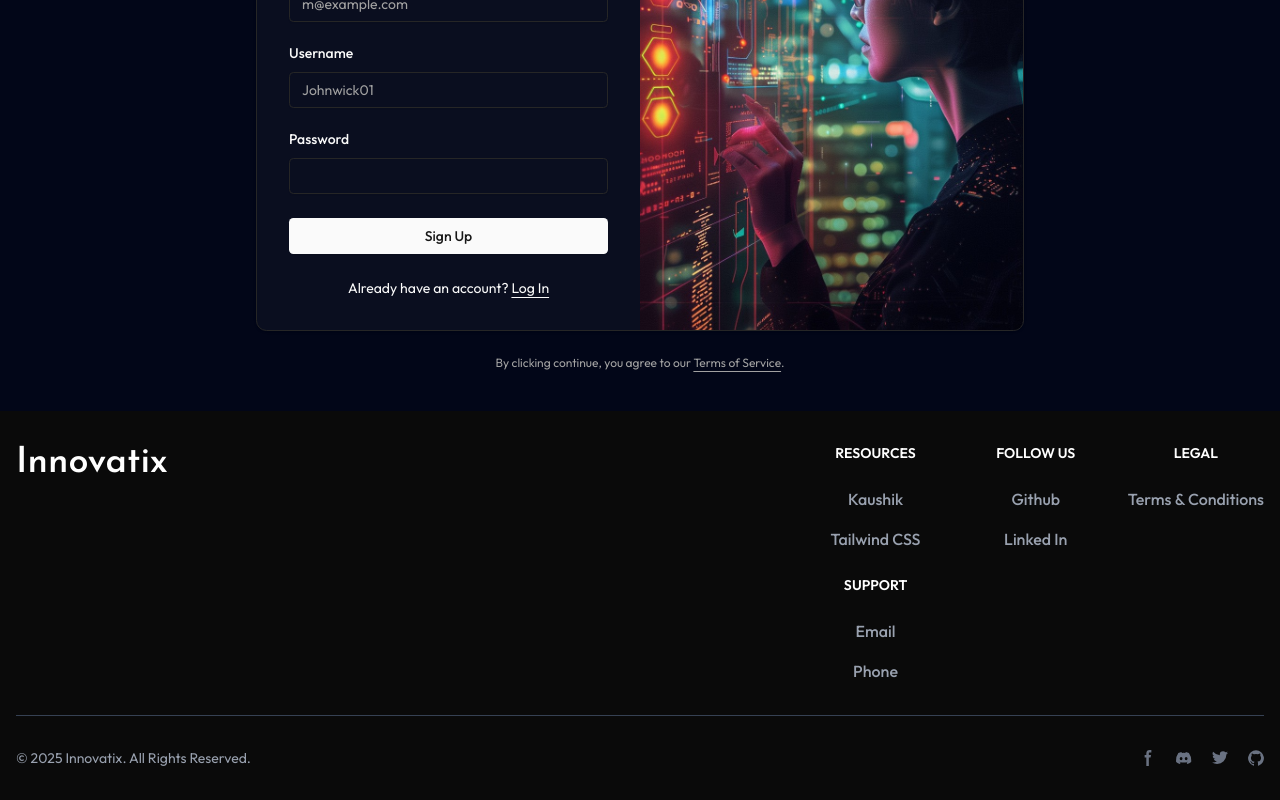
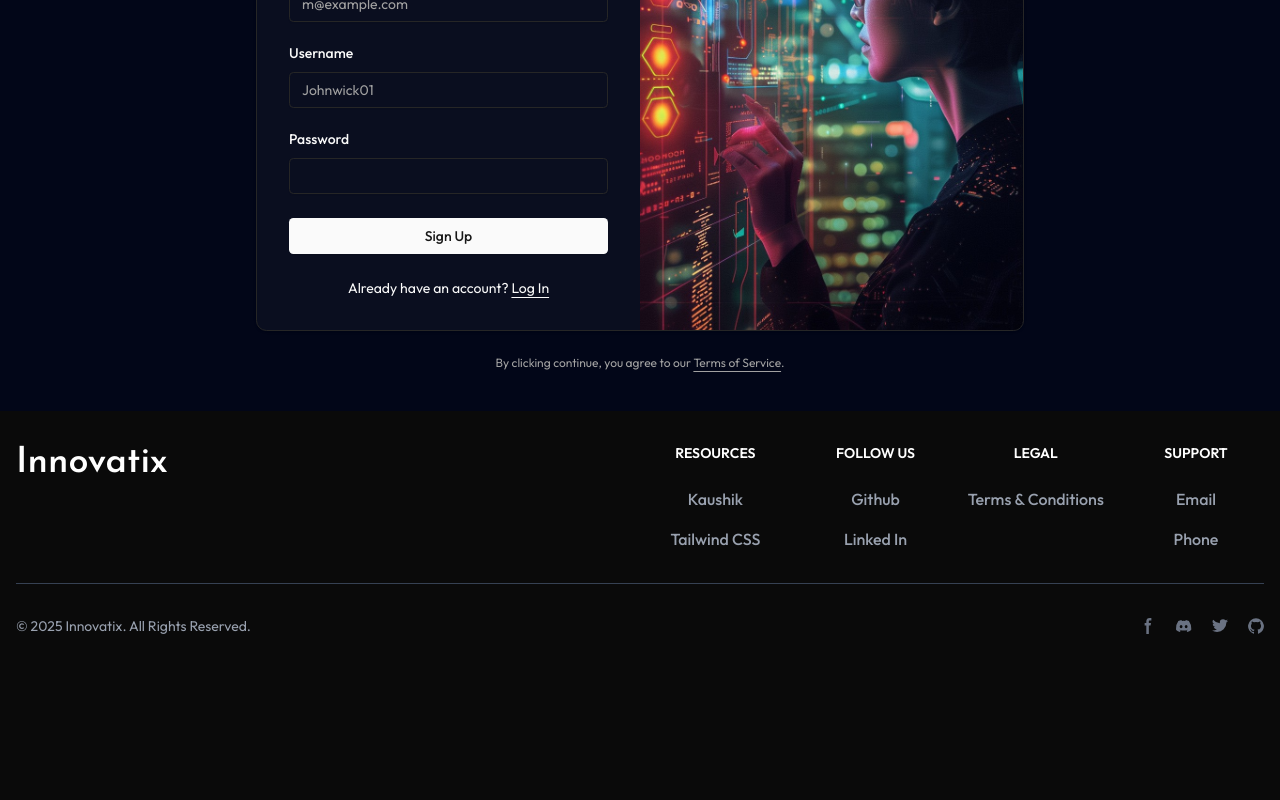
Before and after one commit to kaushiksarkaralt/innovatix, a React (Vite) app in the folder frontend/: page /signup in a window 1280 px wide. Shown: the part 421-1221 px from the top of the page. After the commit the page ends 1089 px from the top, so only its background shows below. Built offline with nearby package versions, Linux system fonts and the light colour scheme.

Commit message:
fix: update footer layout to include an additional column in the resources section

```diff
--- a/frontend/src/components/footer.tsx
+++ b/frontend/src/components/footer.tsx
@@ -13,7 +13,7 @@ const Footer = () => {
               </div>
             </a>
           </div>
-          <div className="grid grid-cols-2 gap-8 sm:gap-6 sm:grid-cols-3 text-center">
+          <div className="grid grid-cols-2 gap-8 sm:gap-6 sm:grid-cols-4 text-center">
             <div>
               <h2 className="mb-6 text-sm font-semibold text-gray-900 uppercase dark:text-white">
                 Resources
```
